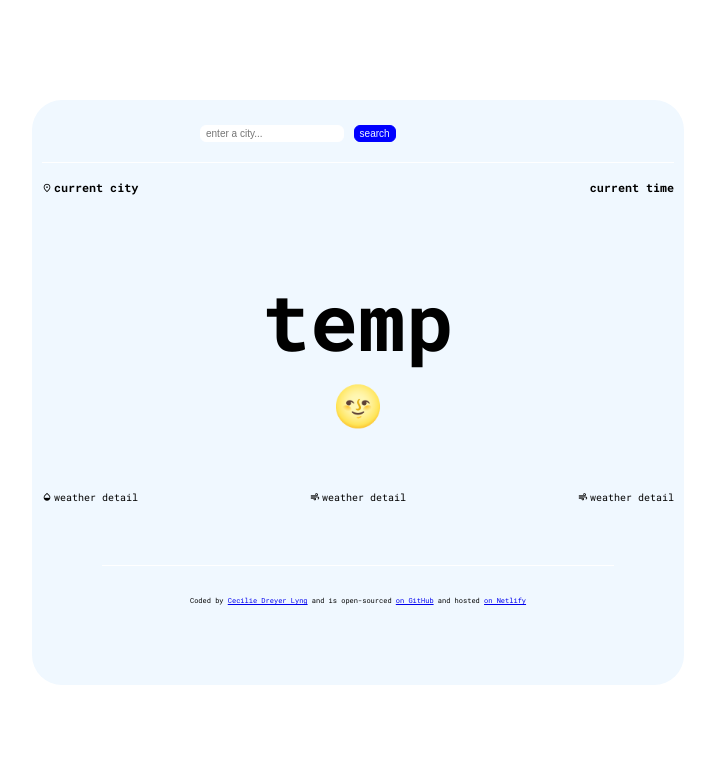
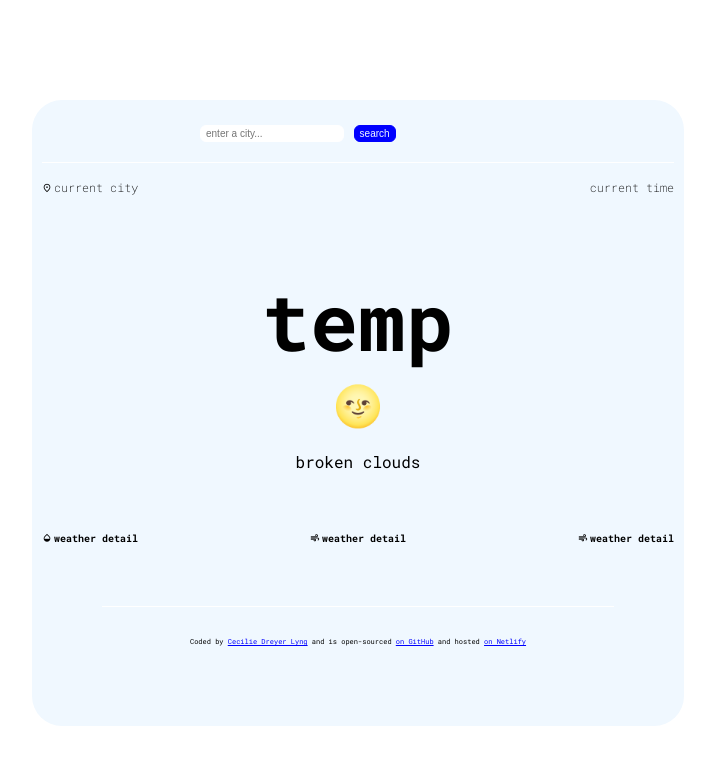
Before and after one commit to ceciliedreyer/Vanilla-Weather-Search, a plain HTML site: page index.html in a window 1280 px wide. Shown: the whole page, without its empty margins (282-997 px from the left). Drawn offline with nearby package versions, Linux system fonts and the light colour scheme.

Commit message:
updated current-temp css

```diff
--- a/index.html
+++ b/index.html
@@ -23,13 +23,15 @@
       <h3 class="current-location"><span class="current-location-icon"><span class="material-symbols-outlined">
 location_on
 </span></span><span class="current-location-city">current city</span></h3>
-      <h3>current time</h3>
+      <h3 class="current-time">current time</h3>
     </header>
     <main>
       <div class="current-temp">
         <h1 class="temp">temp</h1>
         <span class="current-temp-icon">🌝</span>
+          <div class="current-temp-description">broken clouds</div>
       </div>
+
       <div>
         <ul class="weather-detail-list">
           <li class="weather-detail">
--- a/src/style.css
+++ b/src/style.css
@@ -59,6 +59,11 @@ body {
 .current-location {
   display: flex;
   justify-content: space-between;
+  font-weight: 200;
+}
+
+.current-time {
+  font-weight: 200;
 }
 
 .material-symbols-outlined {
@@ -74,13 +79,16 @@ body {
 .current-temp {
   text-align: center;
 }
-
+.temp {
+  margin: 60px 0 5px;
+  font-size: 80px;
+}
 .current-temp-icon {
   font-size: 40px;
 }
-.temp {
-  margin: 60px 0 5px;
-  font-size: 80px;
+
+.current-temp-description {
+  padding-top: 20px;
 }
 
 .weather-detail-list {
@@ -90,6 +98,7 @@ body {
   text-align: center;
   padding: 0;
   margin: 60px 0 0;
+  font-weight: 700;
 }
 
 .weather-detail {
@@ -111,3 +120,7 @@ footer {
   border-top: 1px solid white;
   padding-top: 30px;
 }
+
+a {
+  color: blue;
+}
```
